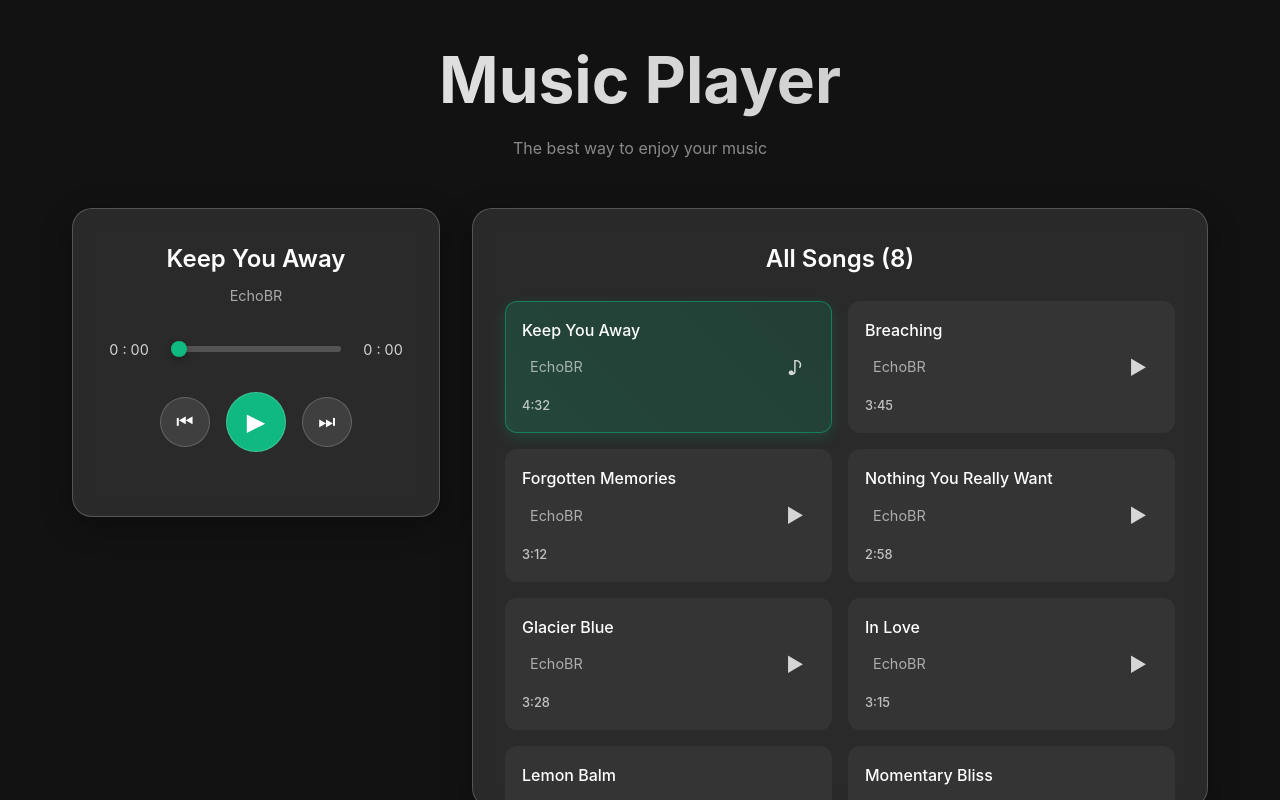
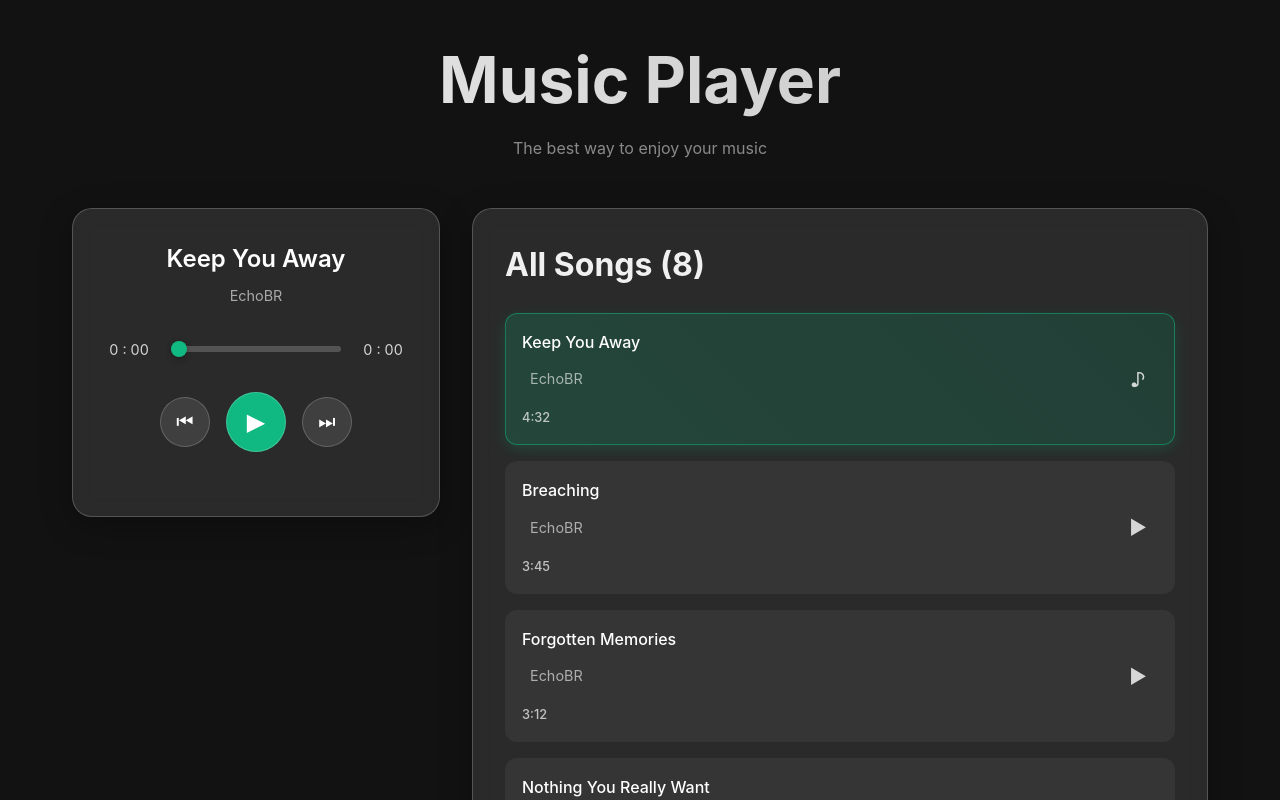
Before and after one commit to FiyinfoluwaDav/Music-Player, a React (Vite) app: page / in a window 1280 px wide. Shown: the top 800 px of the page. Built offline with nearby package versions, Linux system fonts and the light colour scheme.

Commit message:
Revert changes to previous css

```diff
--- a/src/index.css
+++ b/src/index.css
@@ -65,7 +65,7 @@ body {
   padding: 2rem;
   border: 1px solid rgba(255, 255, 255, 0.2);
   box-shadow: 0 8px 32px rgba(0, 0, 0, 0.3);
-  max-height: 600px;
+  max-height: none;
   overflow-y: auto;
 }
 
@@ -406,11 +406,11 @@ body {
 
 /* All Songs Styles */
 .all-songs h2 {
-  font-size: 1.5rem;
-  font-weight: 600;
+  font-size: 2rem;
+  font-weight: 700;
   margin: 0 0 1.5rem 0;
-  color: white;
-  text-align: center;
+  color: #f0f0f0;
+  text-align: left;
 }
 
 .empty-message {
@@ -420,8 +420,8 @@ body {
 }
 
 .songs-grid {
-  display: grid;
-  grid-template-columns: repeat(auto-fill, minmax(250px, 1fr));
+  display: flex;
+  flex-direction: column;
   gap: 1rem;
 }
 
```
